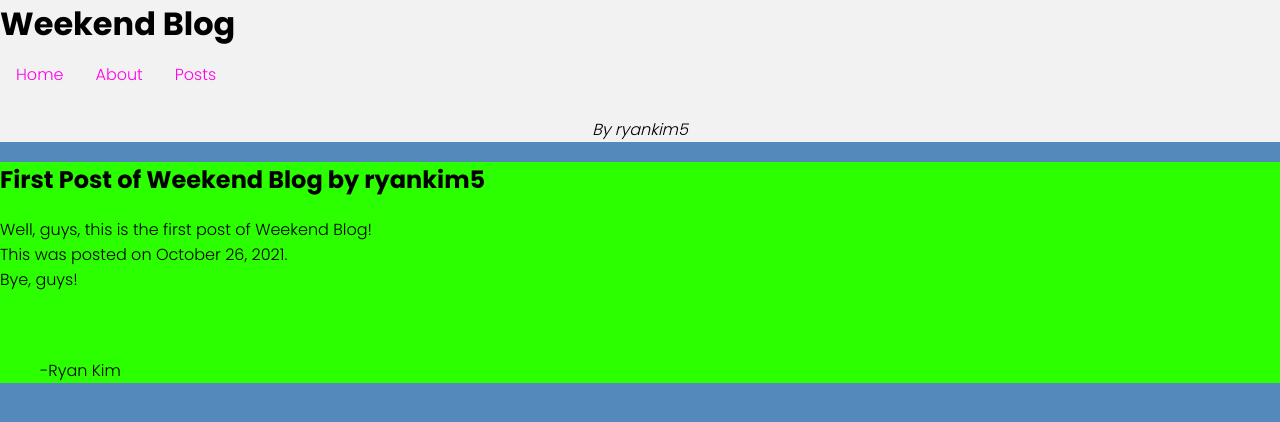
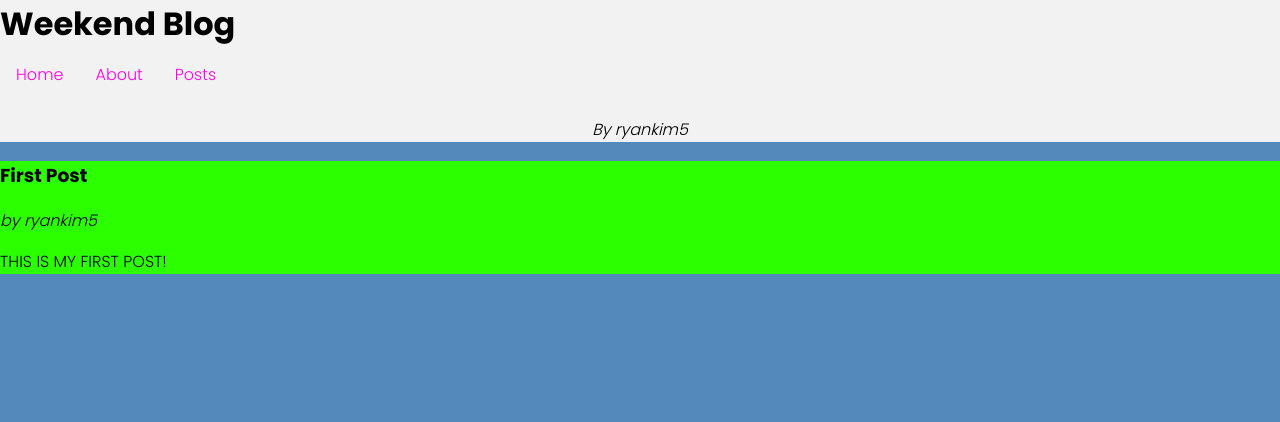
Before and after one commit to ryankim5/blog, a plain HTML site: page post1.html in a window 1280 px wide. Drawn offline with Linux system fonts and the light colour scheme.

Commit message:
More HTML (Weekend Blog coding pause)

```diff
--- a/post1.html
+++ b/post1.html
@@ -21,16 +21,12 @@
     </div>
     <div class="post-content">
         <div class="post-title">
-            <h2>First Post of Weekend Blog by ryankim5</h3>
+            <h3>First Post</h3>
+            <p><i>by ryankim5</i></p>
         </div>
         <div class="post-body">
             <p>
-                Well, guys, this is the first post of Weekend Blog!<br>
-                This was posted on October 26, 2021.<br>
-                Bye, guys!<br>
-                <br>
-                <br>
-                <blockquote>-Ryan Kim</blockquote>
+                THIS IS MY FIRST POST!
             </p>
         </div>
     </div>
```
Also changed, not shown: about.html (+9 -0 lines), post2.html (+11 -0 lines), posts.html (+6 -0 lines), index.html (line endings or trailing spaces), post-content-template.txt.
